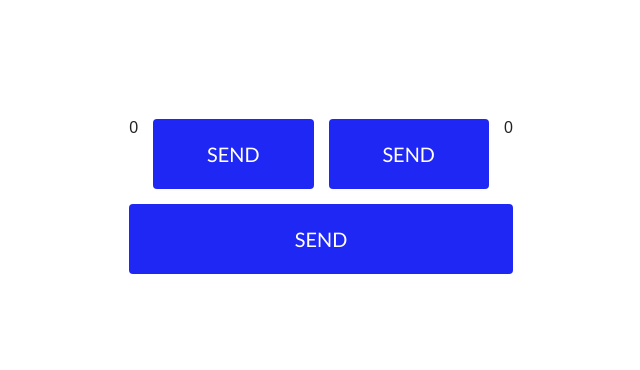
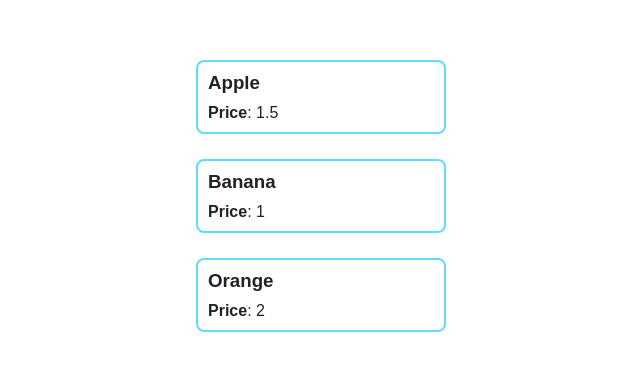
Before and after one commit to MaksymStoianov/ait-tr__frontend-pro, a React (Vite) app: page / in a window 1280 px wide. Shown: the part 204-574 px from the top of the page, without its empty margins (319-959 px from the left). Built offline with nearby package versions, Linux system fonts and the light colour scheme.

Commit message:
add homework_05

```diff
--- a/package.json
+++ b/package.json
@@ -11,7 +11,8 @@
   },
   "dependencies": {
     "react": "^18.3.1",
-    "react-dom": "^18.3.1"
+    "react-dom": "^18.3.1",
+    "uuid": "^11.0.5"
   },
   "devDependencies": {
     "@eslint/js": "^9.17.0",
--- a/src/App.jsx
+++ b/src/App.jsx
@@ -1,5 +1,5 @@
 import "./App.css";
-import Homework04 from "./homeworks/Homework04/Homework04";
+import Homework05 from "./homeworks/Homework05/Homework05";
 
 function App() {
 	return (
@@ -10,7 +10,9 @@ function App() {
 			{/* <Homework03 /> */}
 
 			{/* <Lesson04 /> */}
-			<Homework04 />
+			{/* <Homework04 /> */}
+
+			<Homework05 />
 		</div>
 	);
 }
--- /dev/null
+++ b/src/components/Product/Product.jsx
@@ -0,0 +1,18 @@
+import "./styles.css";
+
+function Product(props) {
+	const { name, price } = props;
+
+	return (
+		<div className="product-container">
+			{/* Название продукта */}
+			<h3>{name}</h3>
+			{/* Цена */}
+			<div>
+				<b>Price</b>: {price}
+			</div>
+		</div>
+	);
+}
+
+export default Product;
--- /dev/null
+++ b/src/components/Product/styles.css
@@ -0,0 +1,9 @@
+.product-container {
+	border: 2px solid var(--primary-color);
+	width: 250px;
+	padding: 10px;
+	border-radius: 8px;
+	display: flex;
+	flex-direction: column;
+	gap: 10px;
+}
--- /dev/null
+++ b/src/homeworks/Homework05/Homework05.jsx
@@ -0,0 +1,13 @@
+import Product from "../../components/Product/Product";
+import data from "./data.js";
+import "./styles.css";
+
+const Homework05 = () => {
+	const products = data.map(product => (
+		<Product key={product.id} {...product} />
+	));
+
+	return <div className="homework05-wrapper">{products}</div>;
+};
+
+export default Homework05;
--- /dev/null
+++ b/src/homeworks/Homework05/data.js
@@ -0,0 +1,7 @@
+const products = [
+	{ id: 1, name: "Apple", price: 1.5 },
+	{ id: 2, name: "Banana", price: 1.0 },
+	{ id: 3, name: "Orange", price: 2.0 },
+];
+
+export default products;
--- /dev/null
+++ b/src/homeworks/Homework05/styles.css
@@ -0,0 +1,11 @@
+.homework05-wrapper {
+	display: flex;
+	flex-direction: column;
+	align-items: center;
+	justify-content: center;
+	gap: 25px;
+	flex: 1;
+	max-width: 470px;
+	width: 100%;
+	margin: auto;
+}
```
Also changed, not shown: 1 other file (tests, documents, lock files or other folders).
